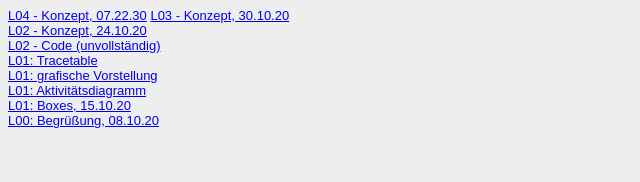
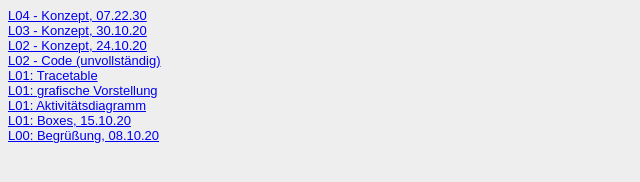
Before and after one commit to Michele-Chantal/EIA2-WiSe20-21, a plain HTML site: page Steckbrief/steckbrief.htm in a window 1280 px wide. Shown: the whole page, without its empty margins (0-640 px from the left). Drawn offline with Linux system fonts and the light colour scheme.

Commit message:
Update steckbrief.htm

```diff
--- a/Steckbrief/steckbrief.htm
+++ b/Steckbrief/steckbrief.htm
@@ -15,7 +15,7 @@ body {
 </head>
 
 <body>
-	<a href="https://michele-chantal.github.io/EIA2-WiSe20-21/Aufgabe4/L04-Konzeption.pdf" target="_blank">L04 - Konzept, 07.22.30</a>
+	<a href="https://michele-chantal.github.io/EIA2-WiSe20-21/Aufgabe4/L04-Konzeption.pdf" target="_blank">L04 - Konzept, 07.22.30</a><br>
 	<a href="https://michele-chantal.github.io/EIA2-WiSe20-21/Aufgabe3/L03_Konzeption.pdf" target="_blank">L03 - Konzept, 30.10.20</a><br>
 	<a href="https://michele-chantal.github.io/EIA2-WiSe20-21/Aufgabe2/L02-Konzept.pdf" target="_blank">L02 - Konzept, 24.10.20</a><br>
 	<a href="https://michele-chantal.github.io/EIA2-WiSe20-21/Aufgabe2/Aufgabe2.html" target="_blank">L02 - Code (unvollständig)</a><br>
```
